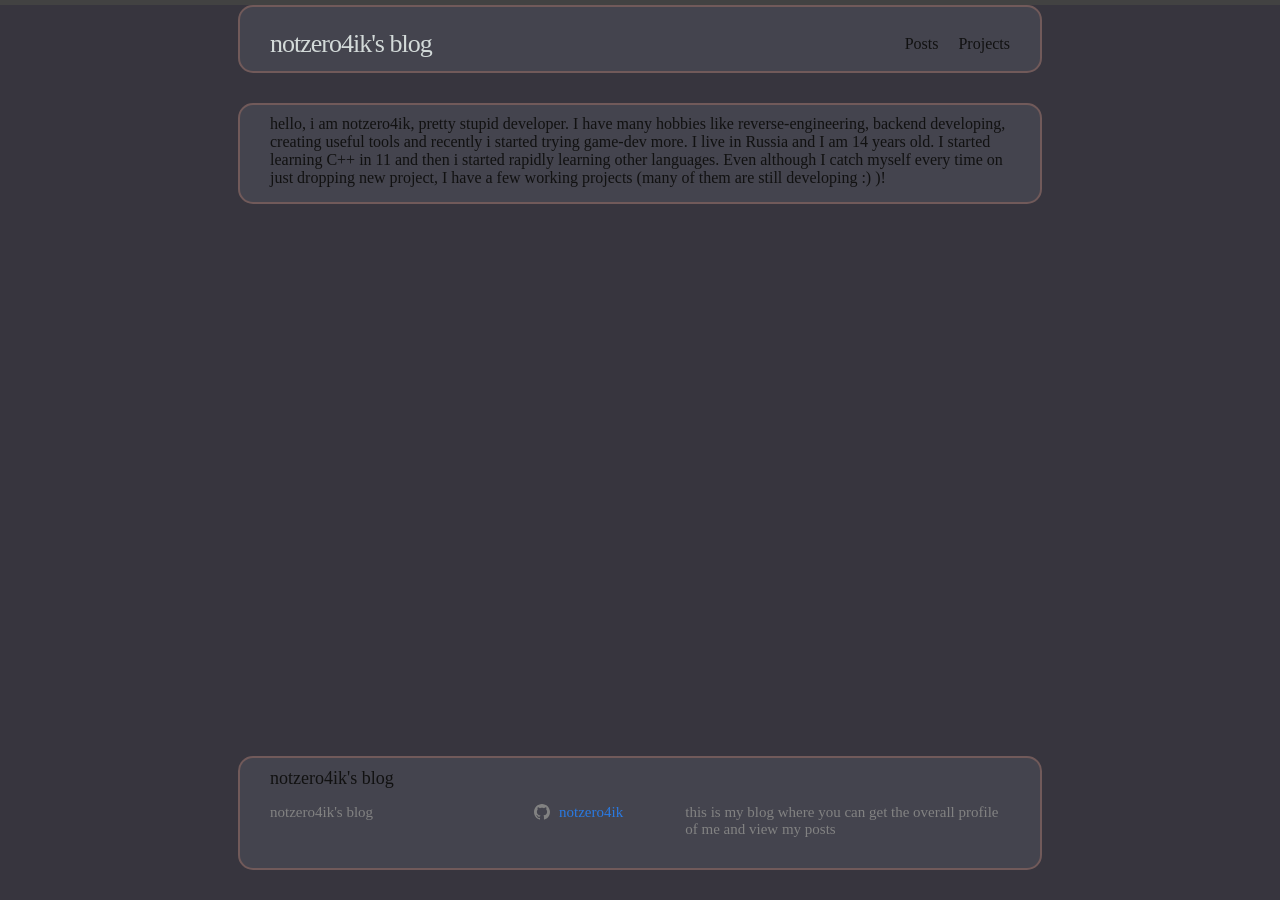
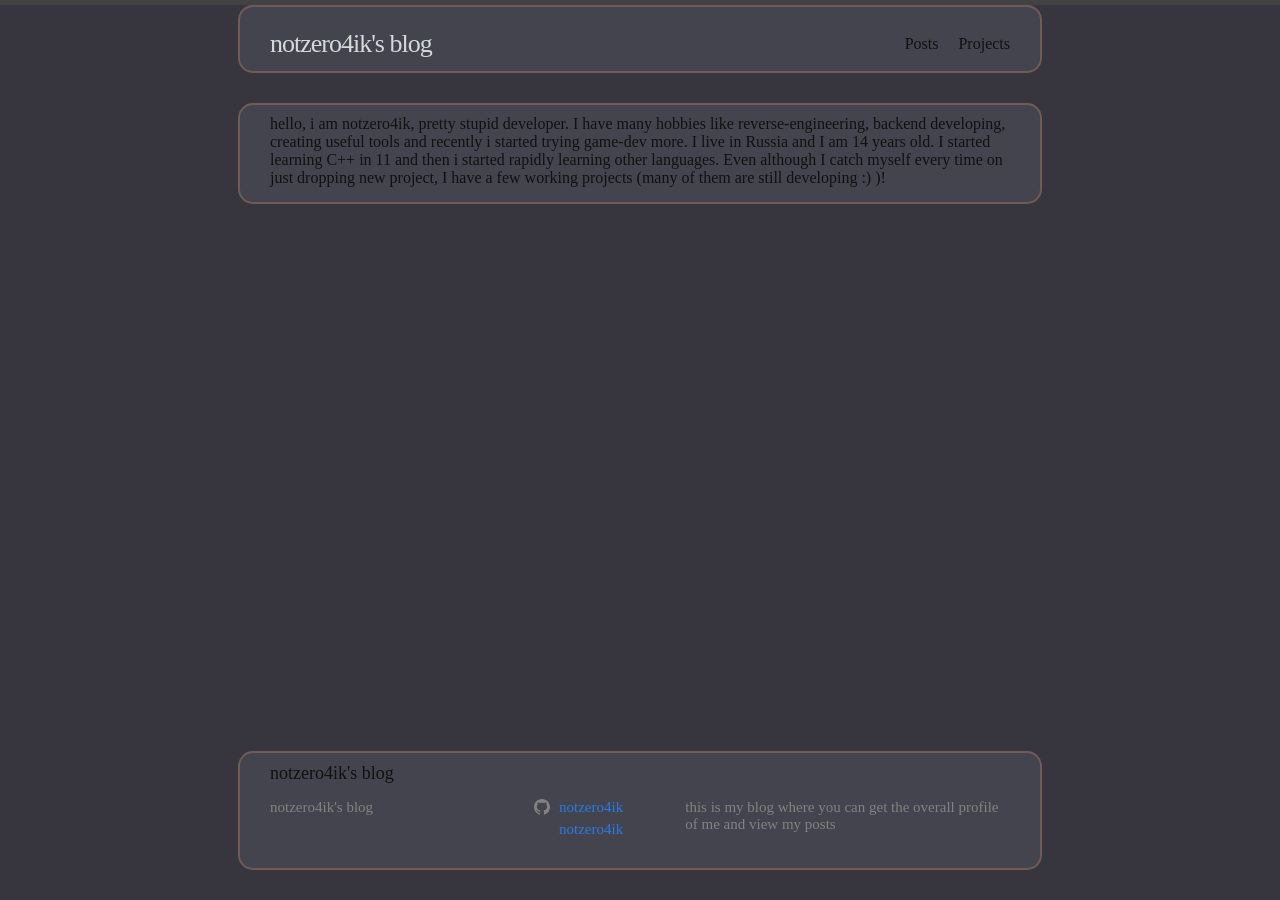
Before and after one commit to notzero4ik/notzero4ik.github.io, a Jekyll site: the page built from index.markdown, in a window 1280 px wide. Built offline with Jekyll 4.4.1, drawn with Linux system fonts in a browser that asks for light colours; some web fonts are replaced.

Commit message:
added discord

```diff
--- a/_includes/social.html
+++ b/_includes/social.html
@@ -11,4 +11,5 @@
   {%- if site.youtube_username -%}<li><a href="https://youtube.com/{{ site.youtube_username| cgi_escape | escape }}"><svg class="svg-icon"><use xlink:href="{{ '/assets/minima-social-icons.svg#youtube' | relative_url }}"></use></svg> <span class="username">{{ site.youtube_username| escape }}</span></a></li>{%- endif -%}
   {%- if site.googleplus_username -%}<li><a href="https://plus.google.com/{{ site.googleplus_username| escape }}"><svg class="svg-icon"><use xlink:href="{{ '/assets/minima-social-icons.svg#googleplus' | relative_url }}"></use></svg> <span class="username">{{ site.googleplus_username| escape }}</span></a></li>{%- endif -%}
   {%- if site.rss -%}<li><a href="{{ 'feed.xml' | relative_url }}"><svg class="svg-icon"><use xlink:href="{{ '/assets/minima-social-icons.svg#rss' | relative_url }}"></use></svg> <span>{{ site.rss | escape }}</span></a></li>{%- endif -%}
+  <li><a href="https://discord.com/channels/1260563217332174918/1260563217332174921"><svg class="svg-icon"><use xlink:href="{{ '/assets/favicon.svg' | relative_url }}"></use></svg> <span class="username">notzero4ik</span></a></li>
 </ul>
```
Also changed, not shown: assets/favicon.svg (added).
